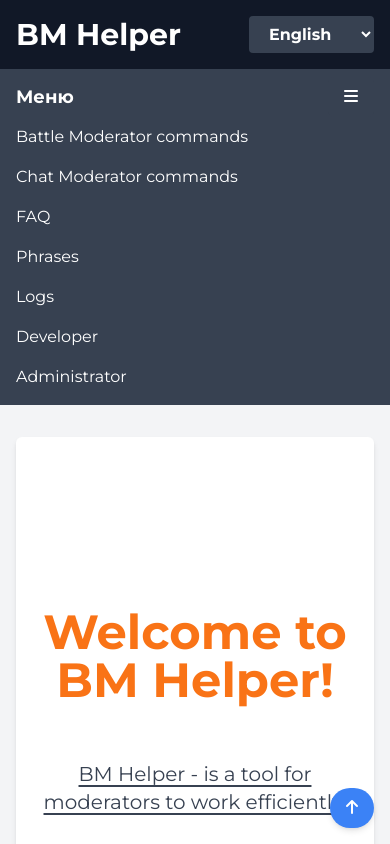
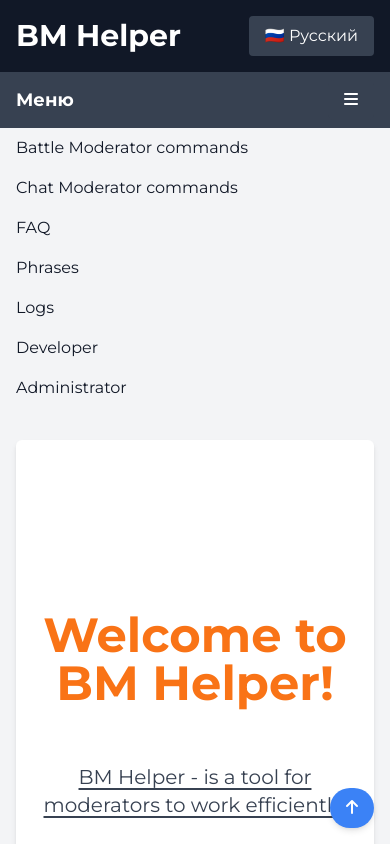
Before and after one commit to ZAREZOV2/bmtoolsrtanks, a plain HTML site: page en.html in a window 390 px wide. Both pictures are taken after a click on the button 351 px from the left and 97 px from the top of the page. Shown: the top 844 px of the page. Drawn offline with nearby package versions, Linux system fonts and the light colour scheme.

Commit message:
Update files

```diff
--- a/en.html
+++ b/en.html
@@ -1,6 +1,5 @@
 <!DOCTYPE html>
 <html lang="en">
-
 <head>
     <meta charset="UTF-8">
     <meta name="viewport" content="width=device-width, initial-scale=1.0">
@@ -10,7 +9,6 @@
     <link href="https://cdnjs.cloudflare.com/ajax/libs/font-awesome/6.0.0-beta3/css/all.min.css" rel="stylesheet">
     <link rel="stylesheet" href="src/css/style.css">
 </head>
-
 <body class="flex flex-col min-h-screen bg-gray-100 dark:bg-gray-900 text-gray-900 dark:text-gray-300">
     <!-- Шапка сайта -->
     <header class="bg-gray-900 dark:bg-gray-800 text-white py-4">
@@ -18,11 +16,8 @@
             <h1 class="text-3xl font-bold"><a href="#" class="hover:text-gray-300">BM Helper</a></h1>
             <!-- Выбор языка и темы -->
             <div class="flex h-full items-center">
-                <div class="ml-auto">
-                    <select id="languageSelect" class="bg-gray-700 hover:bg-gray-600 text-white font-bold py-2 px-4 rounded">
-                        <option value="ru">Русский</option>
-                        <option value="en" selected>English</option>
-                    </select>
+                <div class="dropdown bg-gray-700 hover:bg-gray-600 text-white py-2 px-4 rounded text-center">
+                    <a href="index.html">🇷🇺 Русский</a>
                 </div>
             </div>
         </div>
@@ -36,7 +31,8 @@
                 <i class="fas fa-bars"></i>
             </button>
         </div>
-        <!-- Список ссылок для мобильных устройств -->
+    </nav>
+        <!-- Меню для мобильных устройств -->
         <div class="hidden" id="mobileNav">
             <a href="#commands-battle" class="block py-2 px-4 hover:bg-gray-600">Battle Moderator commands</a>
             <a href="#commands-chat" class="block py-2 px-4 hover:bg-gray-600">Chat Moderator commands</a>
@@ -46,8 +42,7 @@
             <a href="https://discordapp.com/users/645949087648186427/" class="block py-2 px-4 hover:bg-gray-600">Developer</a>
             <a href="https://discordapp.com/users/842037871309488178/" class="block py-2 px-4 hover:bg-gray-600">Administrator</a>
         </div>
-    </nav>
-    <!-- Список ссылок для ПК -->
+        <!-- Меню для ПК -->
         <nav class="bg-gray-700 text-white py-2 hidden md:block">
             <div class="container mx-auto px-4 flex justify-center">
                 <div class="dropdown">
@@ -349,23 +344,17 @@
     <button onclick="window.scrollTo(0, 0)" class="fixed bottom-4 right-4 bg-blue-500 text-white px-4 py-2 rounded-full shadow-md hover:bg-blue-600">
         <i class="fas fa-arrow-up"></i>
     </button>
-
     <!-- Скрипты -->
     <script>
-        // Обработка смены языка
-        document.getElementById('languageSelect').addEventListener('change', function() {
-            var selectedLanguage = this.value;
-            if (selectedLanguage === 'ru') {
-                window.location.href = 'index.html';
-            }
+        // Скрипт для открытия/закрытия гамбургер-меню
+        document.addEventListener("DOMContentLoaded", function() {
+            const burgerBtn = document.getElementById('burgerBtn');
+            const mobileNav = document.getElementById('mobileNav');
+
+            burgerBtn.addEventListener('click', function() {
+                mobileNav.classList.toggle('hidden');
             });
-
-        // Скрипт для открытия/закрытия гамбургер-меню
-        document.getElementById('burgerBtn').addEventListener('click', function() {
-            var mobileNav = document.getElementById('mobileNav');
-            mobileNav.classList.toggle('hidden');
         });
     </script>
 </body>
-
 </html>
```
Also changed, not shown: index.html (+12 -23 lines). Lines whose indentation alone changed are shown as unchanged.
